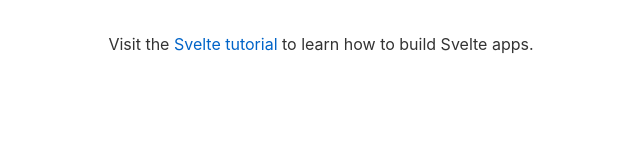
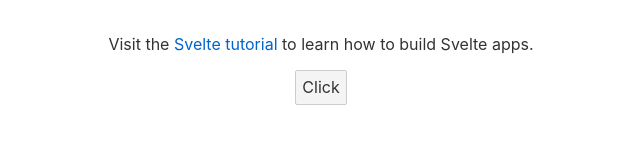
Before and after one commit to adsanderson/measure-svelte-experiment, a Svelte app: page / in a window 1280 px wide. Shown: the part 153-300 px from the top of the page, without its empty margins (319-959 px from the left). Built offline with nearby package versions, Linux system fonts and the light colour scheme.

Commit message:
test button

```diff
--- a/src/App.svelte
+++ b/src/App.svelte
@@ -1,6 +1,10 @@
 <script>
   export let name;
   import GoogleAnalytics from "./GoogleAnalytics.svelte";
+
+  function buttonHandler() {
+    ga("send", "event", "Button", "test", "Test button hit");
+  }
 </script>
 
 <style>
@@ -32,6 +36,7 @@
     <a href="https://svelte.dev/tutorial">Svelte tutorial</a>
     to learn how to build Svelte apps.
   </p>
+  <button on:click={buttonHandler}>Click</button>
 </main>
 
 <GoogleAnalytics />
```
